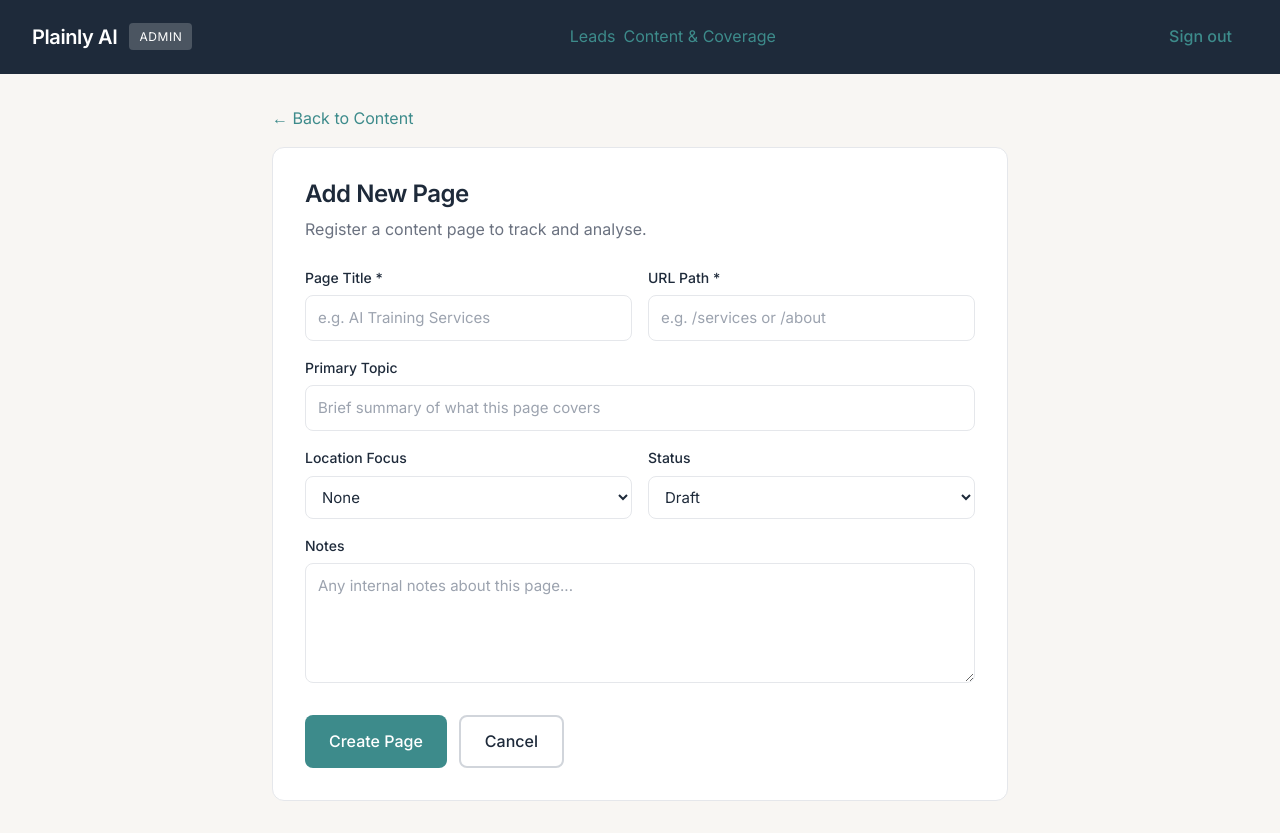
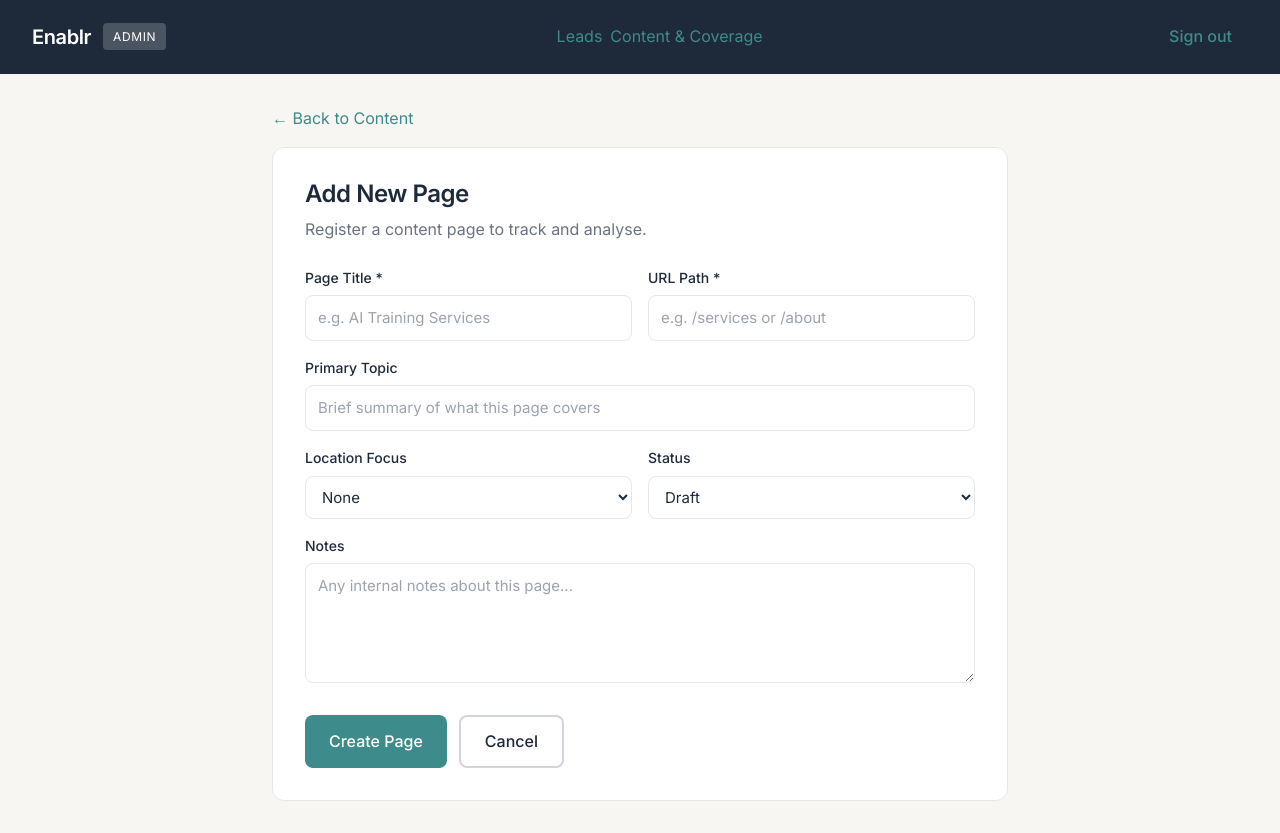
Before and after one commit to craiiggale89/Plainly, a Next.js app: page /admin/content/new in a window 1280 px wide. Built offline with nearby package versions, Linux system fonts and the light colour scheme; no server answers.

Commit message:
feat: rename Plainly AI to Enablr and align tone

```diff
--- a/src/app/admin/AdminLayoutClient.tsx
+++ b/src/app/admin/AdminLayoutClient.tsx
@@ -30,7 +30,7 @@ export default function AdminLayoutClient({ children }: AdminLayoutClientProps)
     <div className="admin-layout">
       <header className="admin-header">
         <div className="header-left">
-                    <h1>Plainly AI</h1>
+          <h1>Enablr</h1>
           <span className="header-badge">Admin</span>
         </div>
         <nav className="admin-nav">
--- a/src/app/admin/leads/[id]/LeadDetail.tsx
+++ b/src/app/admin/leads/[id]/LeadDetail.tsx
@@ -142,7 +142,7 @@ export default function LeadDetail({
       <header className="admin-header">
         <div className="header-left">
           <Link href="/admin" className="back-link">← Leads</Link>
-          <h1>Plainly AI</h1>
+          <h1>Enablr</h1>
           <span className="header-badge">Admin</span>
         </div>
         <button onClick={handleLogout} className="btn btn-ghost">
--- a/src/app/admin/login/LoginForm.tsx
+++ b/src/app/admin/login/LoginForm.tsx
@@ -40,7 +40,7 @@ export default function LoginForm() {
         <div className="login-page">
             <div className="login-card">
                 <div className="login-header">
-                    <h1>Plainly AI</h1>
+                    <h1>Enablr</h1>
                     <p>Admin Dashboard</p>
                 </div>
 
--- a/src/app/api/chat/route.ts
+++ b/src/app/api/chat/route.ts
@@ -15,16 +15,17 @@ function getOpenAI() {
     return openai
 }
 
-const SYSTEM_PROMPT = `You are the AI assistant for Plainly AI, a UK-based company that helps small businesses use AI practically and confidently.
+const SYSTEM_PROMPT = `You are the AI assistant for Enablr, a UK-based company that helps small businesses use AI practically and confidently.
 
 Your role is to:
-1. Answer questions about Plainly AI's services (team upskilling on everyday AI tools, and custom automations/apps)
+1. Answer questions about Enablr's services (team upskilling on everyday AI tools, and custom automations/apps)
 2. Help visitors understand whether AI training, a custom build, or both might suit them
 3. Qualify interest by asking about their team size, current AI use, and goals
 4. Encourage qualified visitors to request a discovery call via the form on our homepage or start the AI readiness check
 
 Your tone:
 - Calm, professional, and practical.
+- Supportive, grounded, and forward-looking.
 - START ANSWERS DIRECTLY. DO NOT WAVE. DO NOT SAY "HELLO".
 - STRICTLY NO EMOJIS.
 - Do not act like a "friendly assistant". Act like a sensible business advisor.
--- a/src/app/api/content/[id]/analyse/route.ts
+++ b/src/app/api/content/[id]/analyse/route.ts
@@ -19,7 +19,7 @@ interface Props {
     params: Promise<{ id: string }>
 }
 
-const ANALYSIS_PROMPT = `You are an SEO and content analyst helping a UK-based AI consultancy (Plainly AI, based in Birmingham, West Midlands) understand their web pages.
+const ANALYSIS_PROMPT = `You are an SEO and content analyst helping a UK-based AI consultancy (Enablr, based in Birmingham, West Midlands) understand their web pages.
 
 Analyse the following page content and provide:
 
--- a/src/app/layout.tsx
+++ b/src/app/layout.tsx
@@ -8,11 +8,11 @@ const inter = Inter({
 });
 
 export const metadata: Metadata = {
-  title: "Plainly AI: Practical AI for Small Businesses",
-  description: "Plainly AI helps small UK businesses use AI tools confidently, from team training on ChatGPT and Copilot, to custom automations that actually work.",
+  title: "Enablr: Practical AI for Small Businesses",
+  description: "Enablr helps small UK businesses use AI tools confidently, from team training on ChatGPT and Copilot, to custom automations that actually work.",
   keywords: "AI training, small business AI, ChatGPT training, Microsoft Copilot, AI automation, Birmingham UK",
   openGraph: {
-    title: "Plainly AI: Practical AI for Small Businesses",
+    title: "Enablr: Practical AI for Small Businesses",
     description: "Helping small UK businesses use AI tools confidently, from team training to custom automations.",
     type: "website",
     locale: "en_GB",
@@ -26,7 +26,7 @@ export default function RootLayout({
 }>) {
   return (
     <html lang="en">
-      <body className={`${inter.variable}`} style={{ fontFamily: 'var(--font-inter), var(--font-sans)' }}>
+      <body className={inter.className}>
         {children}
       </body>
     </html>
--- a/src/components/ChatWidget.tsx
+++ b/src/components/ChatWidget.tsx
@@ -96,7 +96,7 @@ export default function ChatWidget() {
         <div className="chat-window">
           <div className="chat-header">
             <div className="chat-header-info">
-              <span className="chat-header-title">Plainly AI</span>
+              <span className="chat-header-title">Enablr</span>
               <span className="chat-header-status">Practical AI guidance</span>
             </div>
           </div>
--- a/src/components/Footer.tsx
+++ b/src/components/Footer.tsx
@@ -11,7 +11,7 @@ export default function Footer() {
         <div className="footer-inner">
           <div className="footer-left">
             <Link href="/" className="footer-logo">
-              <span className="logo-text">Plainly</span>
+              <span className="logo-text">Enablr</span>
               <span className="logo-accent">AI</span>
             </Link>
             <p className="footer-tagline">
@@ -20,9 +20,9 @@ export default function Footer() {
           </div>
 
           <div className="footer-right">
-            <p className="footer-location">Plainly AI | Birmingham, UK</p>
+            <p className="footer-location">Enablr | Birmingham, UK</p>
             <p className="footer-copyright">
-              © {currentYear} Plainly AI
+              © {currentYear} Enablr
             </p>
           </div>
         </div>
--- a/src/components/Header.tsx
+++ b/src/components/Header.tsx
@@ -11,7 +11,7 @@ export default function Header() {
       <div className="container">
         <div className="header-inner">
           <Link href="/" className="logo">
-                        <span className="logo-text">Plainly</span>
+            <span className="logo-text">Enablr</span>
             <span className="logo-accent">AI</span>
           </Link>
 
--- a/src/components/sections/HeroSection.tsx
+++ b/src/components/sections/HeroSection.tsx
@@ -12,7 +12,7 @@ export default function HeroSection() {
           </h1>
 
           <p className="hero-subtitle">
-            Plainly AI helps small businesses in the UK use AI tools confidently, from team training to custom automations that fit your workflow.
+            Enablr helps small businesses in the UK use AI tools confidently, from team training to custom automations that fit your workflow.
           </p>
 
           <div className="hero-ctas">
--- a/src/components/sections/TrustSection.tsx
+++ b/src/components/sections/TrustSection.tsx
@@ -14,7 +14,7 @@ export default function TrustSection() {
     <section className="trust section">
       <div className="container">
         <div className="trust-content">
-          <h2 className="section-title">Why businesses trust Plainly AI</h2>
+          <h2 className="section-title">Why businesses trust Enablr</h2>
 
           <ul className="trust-list">
             {trustPoints.map((point, index) => (
```
Lines whose indentation alone changed are shown as unchanged.
